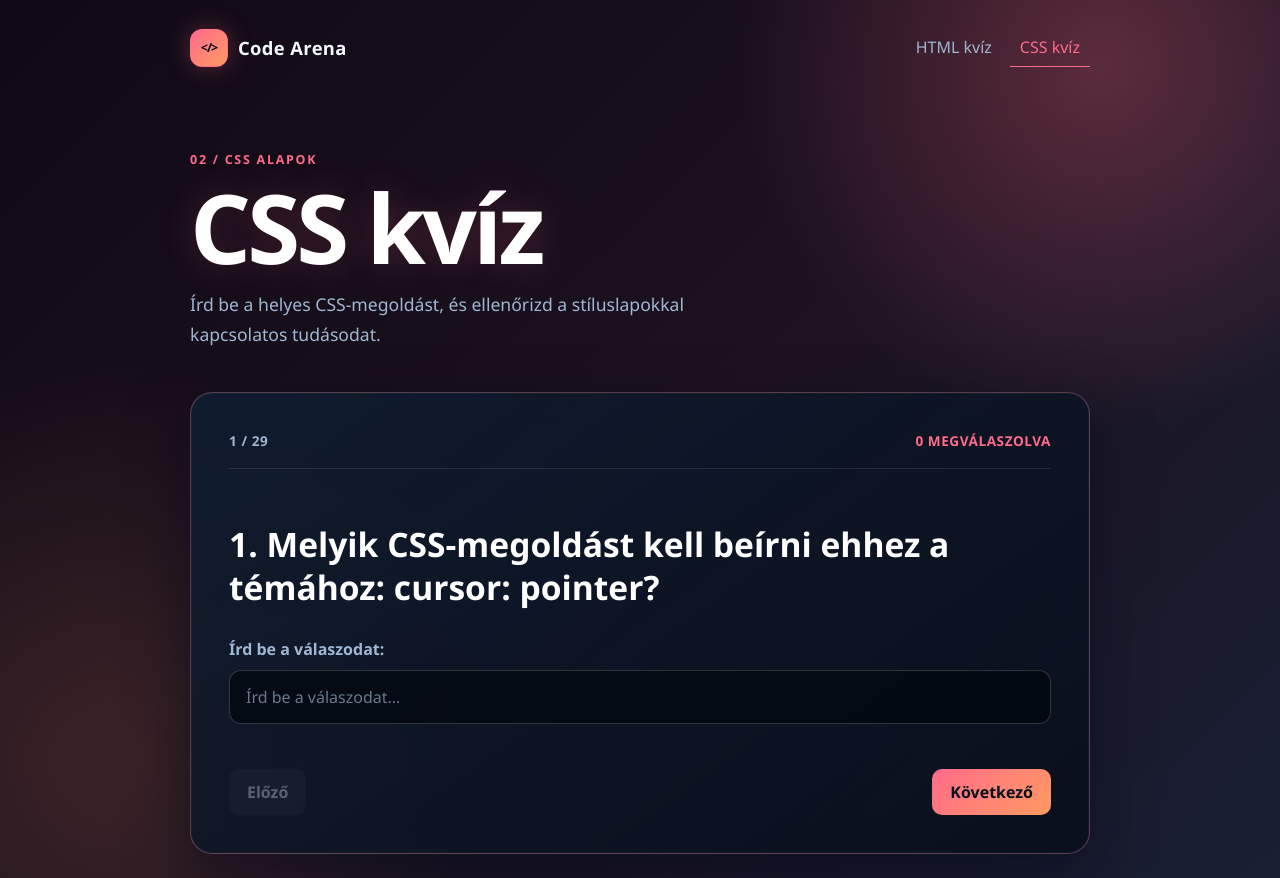
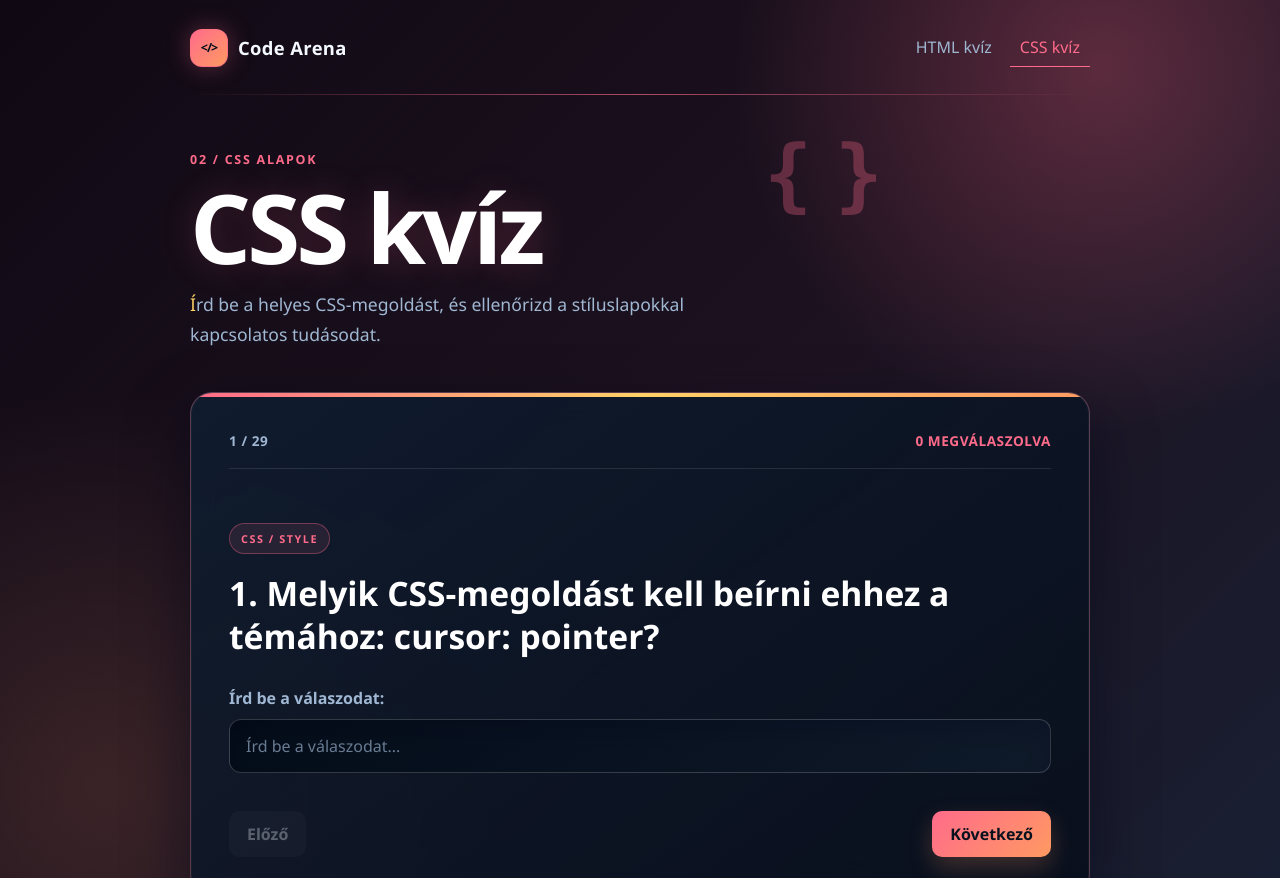
Before and after one commit to Agatillhun/html, a plain HTML site: page css-quiz.html in a window 1280 px wide. Shown: the top 878 px of the page. Drawn offline with Linux system fonts and the light colour scheme.

Commit message:
Enhance quiz colors and visual details

```diff
--- a/style.css
+++ b/style.css
@@ -858,15 +858,18 @@ h1 {
 .standalone-quiz {
   --quiz-accent: #56e0c0;
   --quiz-accent-strong: #2699ff;
+  --quiz-highlight: #d4ff6a;
   background:
     radial-gradient(circle at 86% 7%, rgba(38, 153, 255, 0.3), transparent 26%),
     radial-gradient(circle at 8% 82%, rgba(86, 224, 192, 0.12), transparent 28%),
     linear-gradient(135deg, #050b18 0%, #0b1726 52%, #101c32 100%);
+  background-attachment: fixed;
 }
 
 .css-quiz-page {
   --quiz-accent: #ff6b8a;
   --quiz-accent-strong: #ff9a62;
+  --quiz-highlight: #ffd166;
   background:
     radial-gradient(circle at 86% 7%, rgba(255, 107, 138, 0.28), transparent 26%),
     radial-gradient(circle at 8% 82%, rgba(255, 154, 98, 0.14), transparent 28%),
@@ -874,6 +877,7 @@ h1 {
 }
 
 .standalone-shell {
+  position: relative;
   width: min(900px, calc(100% - 32px));
   margin: 0 auto;
   padding: 28px 0 64px;
@@ -889,7 +893,18 @@ h1 {
 }
 
 .quiz-nav {
+  position: relative;
   margin-bottom: 80px;
+}
+
+.quiz-nav::after {
+  position: absolute;
+  right: 0;
+  bottom: -28px;
+  left: 0;
+  height: 1px;
+  background: linear-gradient(90deg, transparent, color-mix(in srgb, var(--quiz-accent) 65%, transparent), transparent);
+  content: "";
 }
 
 .quiz-brand {
@@ -939,8 +954,30 @@ h1 {
 }
 
 .standalone-hero {
+  position: relative;
   max-width: 680px;
   margin-bottom: 42px;
+}
+
+.standalone-hero::after {
+  position: absolute;
+  top: -12px;
+  right: 0;
+  color: color-mix(in srgb, var(--quiz-accent) 30%, transparent);
+  font-family: Consolas, monospace;
+  font-size: 5rem;
+  font-weight: 900;
+  letter-spacing: -0.16em;
+  line-height: 1;
+  pointer-events: none;
+}
+
+.html-quiz-page .standalone-hero::after {
+  content: "</>";
+}
+
+.css-quiz-page .standalone-hero::after {
+  content: "{ }";
 }
 
 .standalone-kicker {
@@ -967,13 +1004,30 @@ h1 {
   line-height: 1.7;
 }
 
+.html-quiz-page .standalone-hero p::first-letter,
+.css-quiz-page .standalone-hero p::first-letter {
+  color: var(--quiz-highlight);
+}
+
 .standalone-form {
+  position: relative;
   background: linear-gradient(145deg, rgba(15, 29, 48, 0.9), rgba(6, 13, 25, 0.82));
   border: 1px solid color-mix(in srgb, var(--quiz-accent) 22%, rgba(255, 255, 255, 0.12));
   border-radius: 22px;
   box-shadow: 0 24px 60px rgba(2, 6, 23, 0.5), 0 0 0 1px rgba(255, 255, 255, 0.03) inset;
   backdrop-filter: blur(16px);
   padding: clamp(20px, 4vw, 38px);
+  overflow: hidden;
+}
+
+.standalone-form::before {
+  position: absolute;
+  top: 0;
+  right: 0;
+  left: 0;
+  height: 4px;
+  background: linear-gradient(90deg, var(--quiz-accent), var(--quiz-highlight), var(--quiz-accent-strong));
+  content: "";
 }
 
 .standalone-progress {
@@ -992,8 +1046,32 @@ h1 {
 
 #html-question,
 #css-question {
+  position: relative;
   min-height: 300px;
   padding: 54px 0 38px;
+}
+
+#html-question::before,
+#css-question::before {
+  display: inline-block;
+  margin-bottom: 18px;
+  border: 1px solid color-mix(in srgb, var(--quiz-accent) 36%, transparent);
+  border-radius: 999px;
+  background: color-mix(in srgb, var(--quiz-accent) 10%, transparent);
+  color: var(--quiz-accent);
+  font-size: 0.68rem;
+  font-weight: 900;
+  letter-spacing: 0.14em;
+  padding: 7px 11px;
+  text-transform: uppercase;
+}
+
+#html-question::before {
+  content: "HTML / MARKUP";
+}
+
+#css-question::before {
+  content: "CSS / STYLE";
 }
 
 .standalone-form h2 {
@@ -1001,6 +1079,7 @@ h1 {
   font-size: clamp(1.45rem, 3vw, 2.1rem);
   line-height: 1.3;
   margin: 0 0 28px;
+  max-width: 760px;
 }
 
 .answer-grid {
@@ -1041,10 +1120,11 @@ h1 {
   width: 100%;
   border: 1px solid rgba(255, 255, 255, 0.18);
   border-radius: 12px;
-  background: rgba(3, 9, 17, 0.8);
+  background: linear-gradient(135deg, rgba(4, 12, 24, 0.95), rgba(17, 28, 45, 0.9));
   color: var(--text);
   font: inherit;
   padding: 15px 16px;
+  box-shadow: 0 12px 30px rgba(2, 6, 23, 0.2) inset;
   transition: border-color 0.2s ease, box-shadow 0.2s ease;
 }
 
@@ -1067,6 +1147,7 @@ h1 {
   font: inherit;
   font-weight: 800;
   padding: 12px 18px;
+  box-shadow: 0 10px 24px color-mix(in srgb, var(--quiz-accent-strong) 22%, transparent);
   transition: transform 0.2s ease, filter 0.2s ease;
 }
 
@@ -1078,6 +1159,7 @@ h1 {
 .quiz-button.secondary {
   background: rgba(255, 255, 255, 0.08);
   color: var(--text);
+  box-shadow: none;
 }
 
 .quiz-button:disabled {
```
